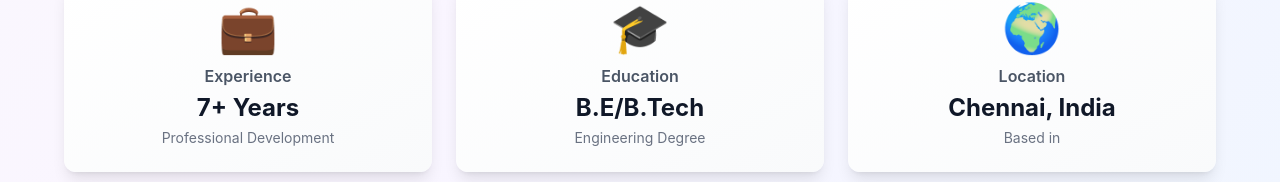
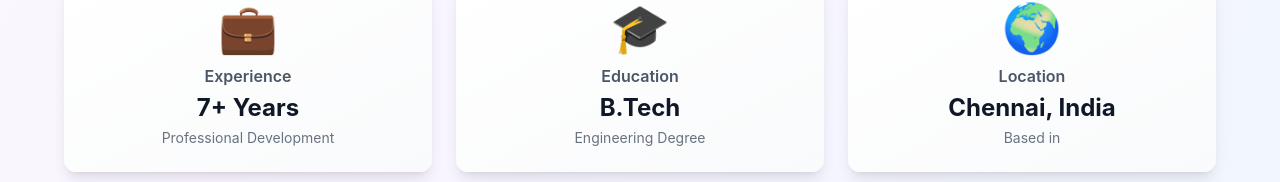
Before and after one commit to muthukumaran-muthiah/muthukumaran-muthiah.github.io, a Next.js app: page / in a window 1280 px wide. Shown: the part 1211-1393 px from the top of the page. Built offline with nearby package versions, Linux system fonts and the light colour scheme.

Commit message:
Fix Education value in AboutTab component

```diff
--- a/app/components/AboutTab.tsx
+++ b/app/components/AboutTab.tsx
@@ -164,7 +164,7 @@ export default function AboutTab() {
       <motion.div variants={itemVariants} className="grid md:grid-cols-3 gap-6">
         {[
           { icon: '💼', title: 'Experience', value: '7+ Years', desc: 'Professional Development' },
-          { icon: '🎓', title: 'Education', value: 'B.E/B.Tech', desc: 'Engineering Degree' },
+          { icon: '🎓', title: 'Education', value: 'B.Tech', desc: 'Engineering Degree' },
           { icon: '🌍', title: 'Location', value: 'Chennai, India', desc: 'Based in' },
         ].map((item, index) => (
           <motion.div
```
